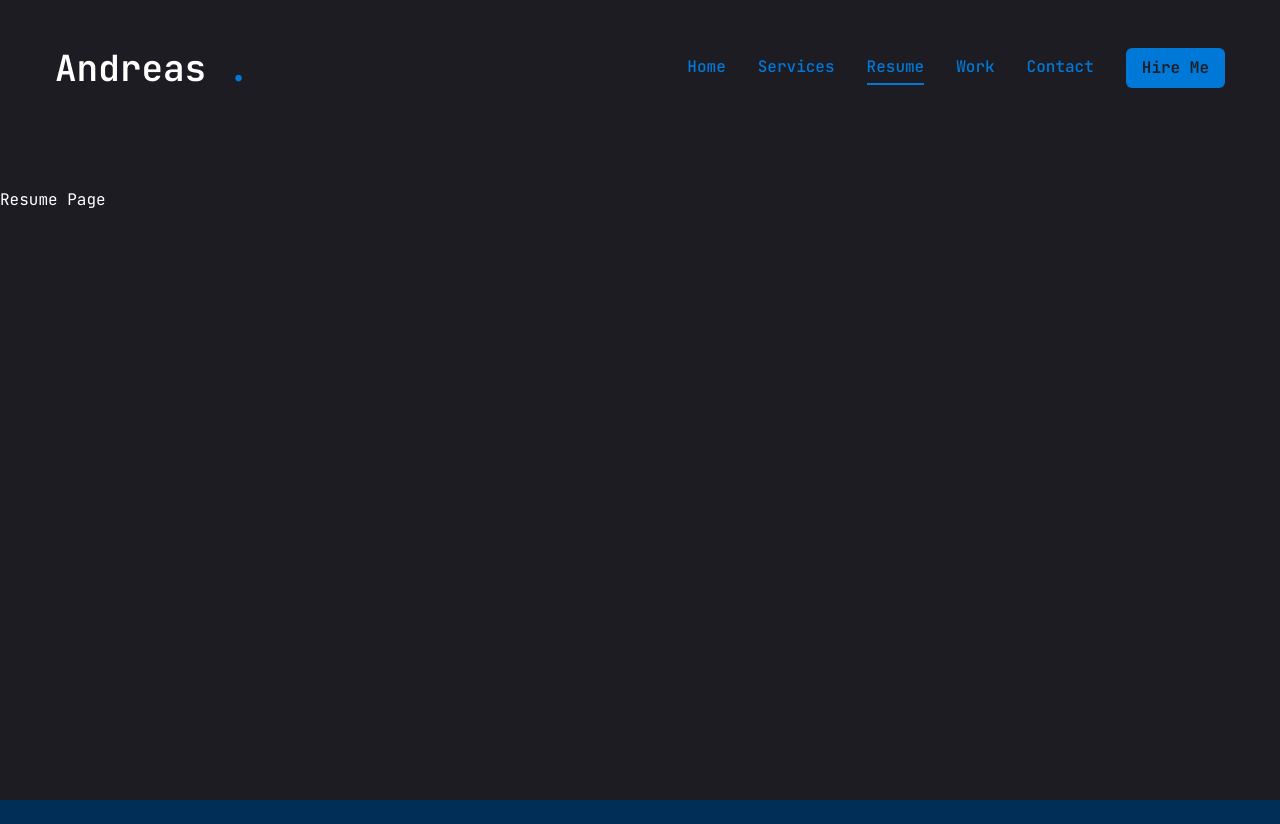
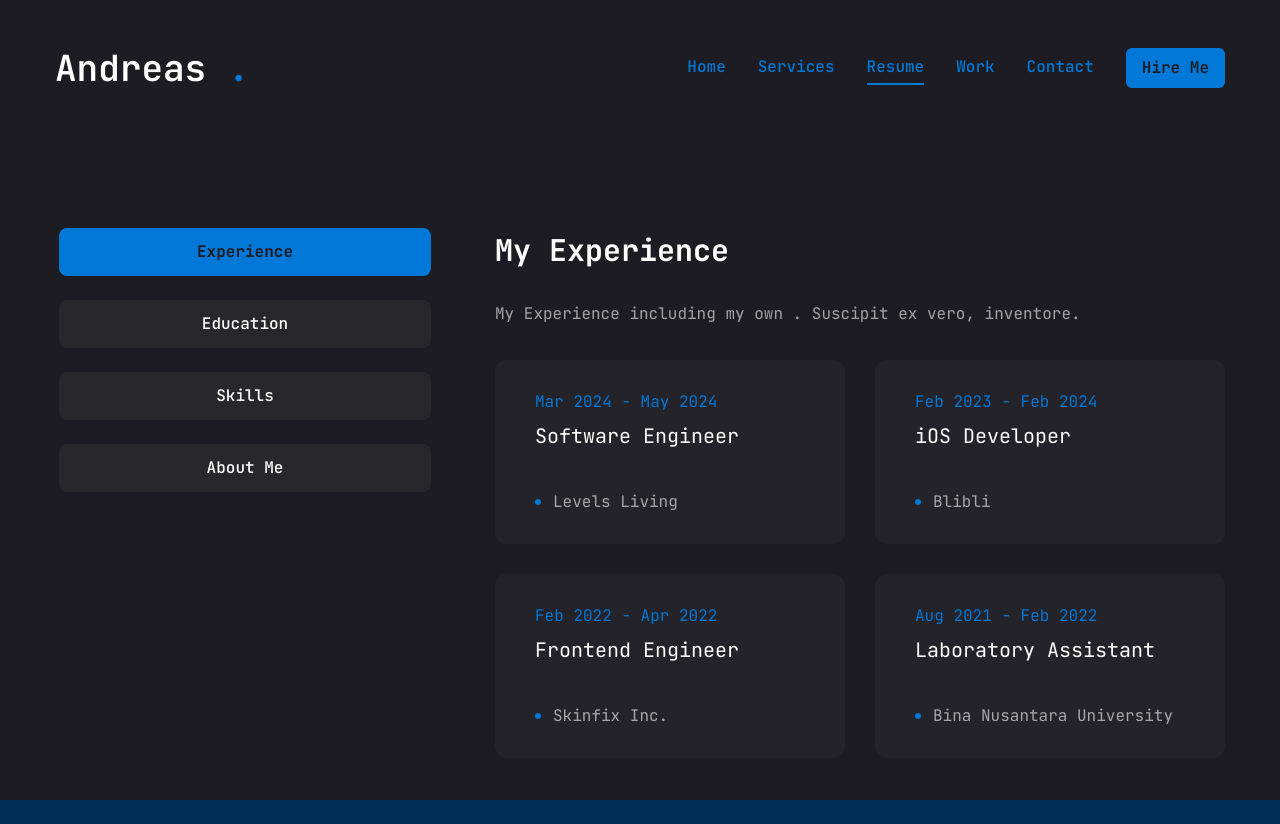
Before and after one commit to vhsxuz/drevelopment, a Next.js app: page /resume in a window 1280 px wide. Before the commit the page ends 800 px from the top, so only its background shows below. Built offline with nearby package versions, Linux system fonts and the light colour scheme.

Commit message:
add: create experience and educations

```diff
--- a/app/resume/page.jsx
+++ b/app/resume/page.jsx
@@ -1,6 +1,179 @@
+"use client"
+
+import { FaHtml5, FaCss3, FaReact, FaPhp,FaPython, FaNodeJs, FaSwift, FaJs, FaFigma } from "react-icons/fa"
+import { SiTailwindcss, SiChakraui, SiNextdotjs } from "react-icons/si"
+
+import { Tabs, TabsContent, TabsList, TabsTrigger } from "@/components/ui/tabs"
+import { Tooltip, TooltipContent, TooltipProvider, TooltipTrigger } from "@/components/ui/tooltip"
+import { ScrollArea } from "@/components/ui/scroll-area"
+import { motion } from "framer-motion"
+
+const about = [
+  {
+    title: "About Me",
+    description: "Lorem ipsum dolor sit amet consectetur adipisicing elit. Suscipit ex vero, inventore.",
+    info: [
+      {fieldName: "Name", fieldValue: "Andreas Alexander"},
+      {fieldName: "Phone", fieldValue: "(+62) 878 7819 7989"},
+      {fieldName: "Experience", fieldValue: "2+ Years"},
+      {fieldName: "Nationality", fieldValue: "Indonesian"},
+      {fieldName: "Email", fieldValue: "drealexander.dev@gmail.com"},
+      {fieldName: "Freelance", fieldValue: "Available"},
+      {fieldName: "Language", fieldValue: "English, Indonesian"},
+    ]
+  }
+]
+
+const experience = {
+  title: "My Experience",
+  description: "My Experience including my own . Suscipit ex vero, inventore.",
+  items: [
+    {
+      company: "Levels Living",
+      position: "Software Engineer",
+      duration: "Mar 2024 - May 2024",
+    },
+    {
+      company: "Blibli",
+      position: "iOS Developer",
+      duration: "Feb 2023 - Feb 2024",
+    },
+    {
+      company: "Skinfix Inc.",
+      position: "Frontend Engineer",
+      duration: "Feb 2022 - Apr 2022",
+    },
+    {
+      company: "Bina Nusantara University",
+      position: "Laboratory Assistant",
+      duration: "Aug 2021 - Feb 2022",
+    },
+    {
+      company: "ICPC / INC",
+      position: "Programming Contestant",
+      duration: "November 2021",
+    },
+  ]
+}
+
+const education = {
+  title: "My Education",
+  description: "Lorem ipsum dolor sit amet consectetur adipisicing elit. Suscipit ex vero, inventore.",
+  items: [
+    {
+      institution: "Bina Nusantara University",
+      degree: "Bachelor of Computer Science",
+      duration: "2020 - 2024",
+    },
+  ]
+}
+
+const skills = {
+  title: "My Skills",
+  description: "Lorem ipsum dolor sit amet consectetur adipisicing elit. Suscipit ex vero, inventore.",
+  items: [
+    { icon: <FaHtml5 />, name: "HTML5" },
+    { icon: <FaCss3 />, name: "CSS3" },
+    { icon: <FaReact />, name: "React" },
+    { icon: <FaPython />, name: "Python" },
+    { icon: <FaPhp />, name: "PHP" },
+    { icon: <FaJs />, name: "JS" },
+    { icon: <FaNodeJs />, name: "NodeJs" },
+    { icon: <FaSwift />, name: "Swift" },
+    { icon: <FaFigma />, name: "Figma" },
+    { icon: <SiTailwindcss />, name: "TailwindCSS" },
+    { icon: <SiChakraui />, name: "ChakraUI" },
+    { icon: <SiNextdotjs />, name: "Next.JS" },
+  ]
+}
+
 const Resume = () => {
   return (
-    <div>Resume Page</div>
+    <motion.div
+      initial={{ opacity: 0 }}
+      animate={{
+        opacity: 1,
+        transition: {delay: 2.4, duration: 0.4, ease: "easeIn"}
+      }}
+      className="min-h-[80vh] flex items-center justify-center py-12 xl:py-0"
+    >
+      <div className="container mx-auto">
+        <Tabs defaultValue="experience" className="flex flex-col xl:flex-row gap-[60px]">
+          <TabsList className="flex flex-col w-full max-w-[380px] mx-auto xl:mx-0 gap-6">
+            <TabsTrigger value="experience">Experience</TabsTrigger>
+            <TabsTrigger value="education">Education</TabsTrigger>
+            <TabsTrigger value="skills">Skills</TabsTrigger>
+            <TabsTrigger value="about">About Me</TabsTrigger>
+          </TabsList>
+
+          <div className="min-h-[70vh] w-full">
+          {/* experience */}
+            <TabsContent value="experience" className="w-full">
+              <div className="flex flex-col gap-[30px] text-center xl:text-left">
+                <h3 className="text-3xl font-bold">
+                  {experience.title}
+                </h3>
+                <p className="max-w-[600px] text-white/60 mx-auto xl:mx-0">
+                  {experience.description}
+                </p>
+                <ScrollArea className="h-[400px]">
+                  <ul className="grid grid-cols-1 lg:grid-cols-2 gap-[30px]">
+                    {experience.items.map((experience, index) => {
+                      return (
+                        <li key={index} className="bg-[#232329] h-[184px] py-6 px-10 rounded-xl flex flex-col justify-center items-center lg:items-start gap-1">
+                          <span className="text-accent-default">{experience.duration}</span>
+                          <h3 className="text-xl max-w-[260px] min-h-[60px] text-center lg:text-left">{experience.position}</h3>
+                          <div className="flex items-center gap-3">
+                            <span className="w-[6px] h-[6px] rounded-full bg-accent-default"></span>
+                            <p className="text-white/60">{experience.company}</p>
+                          </div>
+                        </li>
+                      )
+                    })}
+                  </ul>
+                </ScrollArea>
+              </div>
+            </TabsContent>
+          {/* experience */}
+            <TabsContent value="education" className="w-full">
+            <div className="flex flex-col gap-[30px] text-center xl:text-left">
+                <h3 className="text-3xl font-bold">
+                  {education.title}
+                </h3>
+                <p className="max-w-[600px] text-white/60 mx-auto xl:mx-0">
+                  {education.description}
+                </p>
+                <ScrollArea className="h-[400px]">
+                  <ul className="grid grid-cols-1 lg:grid-cols-2 gap-[30px]">
+                    {education.items.map((education, index) => {
+                      return (
+                        <li key={index} className="bg-[#232329] h-[184px] py-6 px-10 rounded-xl flex flex-col justify-center items-center lg:items-start gap-1">
+                          <span className="text-accent-default">{education.duration}</span>
+                          <h3 className="text-xl max-w-[260px] min-h-[60px] text-center lg:text-left">{education.degree}</h3>
+                          <div className="flex items-center gap-3">
+                            <span className="w-[6px] h-[6px] rounded-full bg-accent-default"></span>
+                            <p className="text-white/60">{education.institution}</p>
+                          </div>
+                        </li>
+                      )
+                    })}
+                  </ul>
+                </ScrollArea>
+              </div>
+            </TabsContent>
+          {/* experience */}
+            <TabsContent value="skills" className="w-full">
+              Skills
+            </TabsContent>
+          {/* experience */}
+            <TabsContent value="about" className="w-full">
+              About Me
+            </TabsContent>
+          </div>
+
+        </Tabs>
+      </div>
+    </motion.div>
   )
 }
 
--- a/components/ui/scroll-area.jsx
+++ b/components/ui/scroll-area.jsx
@@ -32,7 +32,7 @@
       className
     )}
     {...props}>
-    <ScrollAreaPrimitive.ScrollAreaThumb className="relative flex-1 rounded-full bg-slate-200 dark:bg-slate-800" />
+    <ScrollAreaPrimitive.ScrollAreaThumb className="relative flex-1 rounded-full bg-accent-default" />
   </ScrollAreaPrimitive.ScrollAreaScrollbar>
 ))
 ScrollBar.displayName = ScrollAreaPrimitive.ScrollAreaScrollbar.displayName
--- a/components/ui/tabs.jsx
+++ b/components/ui/tabs.jsx
@@ -11,7 +11,7 @@
   <TabsPrimitive.List
     ref={ref}
     className={cn(
-      "inline-flex h-10 items-center justify-center rounded-md bg-slate-100 p-1 text-slate-500 dark:bg-slate-800 dark:text-slate-400",
+      "inline-flex h-auto rounded-md p-1 text-primary",
       className
     )}
     {...props} />
@@ -22,7 +22,7 @@
   <TabsPrimitive.Trigger
     ref={ref}
     className={cn(
-      "inline-flex items-center justify-center whitespace-nowrap rounded-sm px-3 py-1.5 text-sm font-medium ring-offset-white transition-all focus-visible:outline-none focus-visible:ring-2 focus-visible:ring-slate-950 focus-visible:ring-offset-2 disabled:pointer-events-none disabled:opacity-50 data-[state=active]:bg-white data-[state=active]:text-slate-950 data-[state=active]:shadow-sm dark:ring-offset-slate-950 dark:focus-visible:ring-slate-300 dark:data-[state=active]:bg-slate-950 dark:data-[state=active]:text-slate-50",
+      "inline-flex items-center justify-center w-full bg-[#27272C] whitespace-nowrap text-white rounded-lg p-3 text-base font-medium ring-offset-white transition-all disabled:pointer-events-none disabled:opacity-50 data-[state=active]:bg-accent-default data-[state=active]:text-primary data-[state=active]:font-bold data-[state=active]:shadow-sm",
       className
     )}
     {...props} />
```
